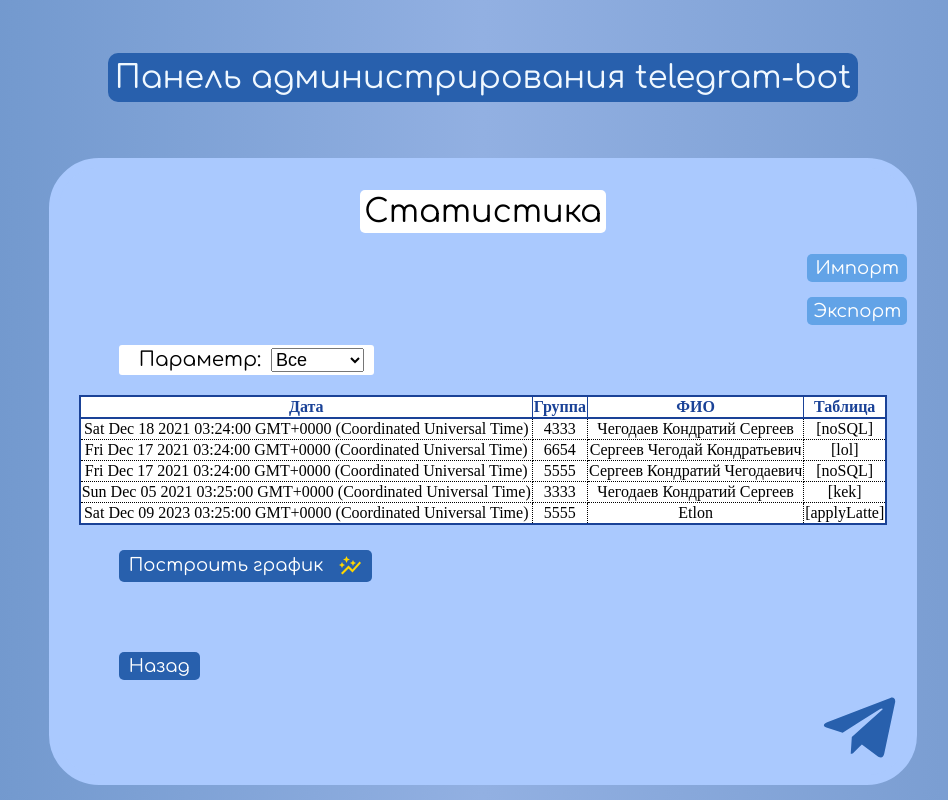
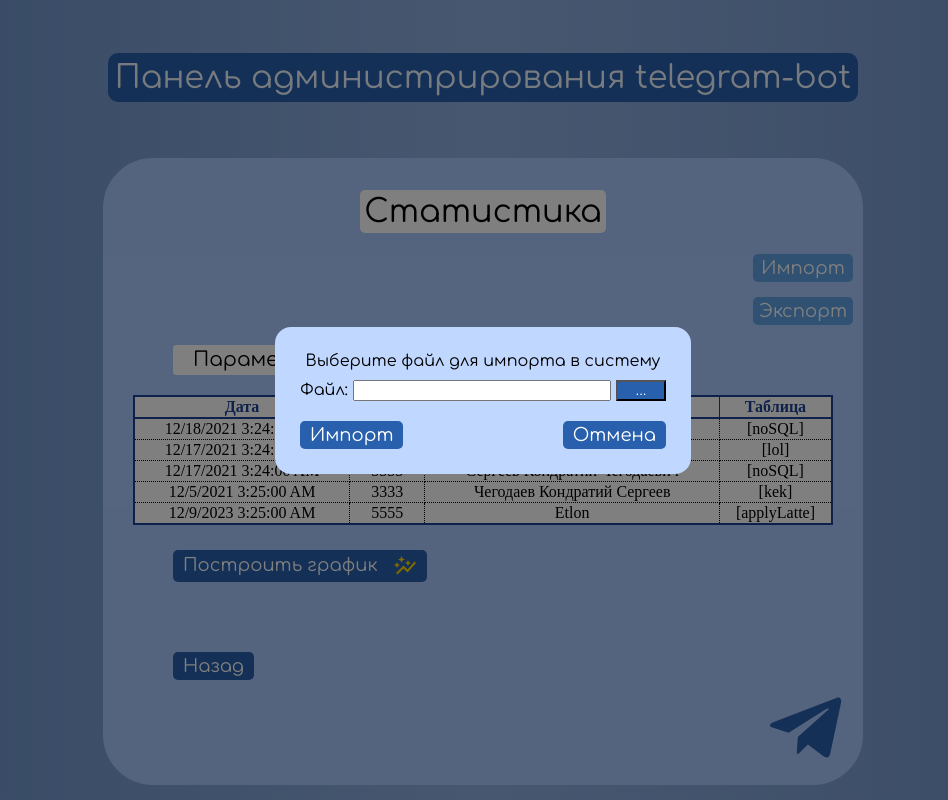
Before and after one commit to moevm/nosql2h23-tg-table, a React (Create React App) app in the folder admin_panel/: page /statistics in a window 1280 px wide. Both pictures are taken after a click on the button "Импорт". Shown: the whole page, without its empty margins (157-1105 px from the left). Built offline with nearby package versions, Linux system fonts and the light colour scheme.

Commit message:
add some dialogs 3

```diff
--- /dev/null
+++ b/admin_panel/src/components/dialogs/export_dialog.js
@@ -0,0 +1,60 @@
+import React, {useState} from 'react';
+import BaseDialog from "../base_dialog";
+import DownloadIcon from '@mui/icons-material/Download';
+
+const ExportDialog = (props) => {
+    const downloadFile = async ()=>{
+        const data = {data: props.data}
+        const blob = new Blob([JSON.stringify(data)],{type : 'application/json'})
+        const a = document.createElement('a');
+        a.download = `${filename}.json`
+        a.href = URL.createObjectURL(blob);
+        a.addEventListener('click', (e) => {
+            setTimeout(() => URL.revokeObjectURL(a.href), 30 * 1000);
+        });
+        a.click();
+        setFilename('')
+        props.setVisible(false)
+    }
+
+    const [filename,setFilename] = useState('')
+
+    return (
+        <BaseDialog visible={props.visible} setVisible={props.setVisible}>
+            <div style={{display:"flex",flexDirection: "column"}}>
+                <span>Назовите файл для экспорта</span>
+                <div style={{display:"flex",flexDirection:"row",marginTop:10}}>
+                    <label form="filename" style={{marginRight: 5, marginTop:1}}>Имя файла:</label>
+                    <input
+                        name="filename"
+                        id="filename"
+                        type="text"
+                        style={{minWidth:250}}
+                        value={filename}
+                        onChange={(event)=>{setFilename(event.target.value)}}
+                    />
+                    <span>.json</span>
+                </div>
+                <div style={{display:"flex", flexDirection:"row", marginTop:20}}>
+                    <button
+                        className='defaultButton'
+                        style={{marginRight:"auto", fontSize: 18, paddingLeft: 10, paddingRight: 10}}
+                        onClick={downloadFile}
+                    >
+                        <DownloadIcon style={{verticalAlign:"middle",marginRight:5}}/>
+                        Скачать
+                    </button>
+                    <button
+                        className='defaultButton'
+                        style={{marginLeft: "auto", fontSize: 18,paddingLeft: 10, paddingRight: 10}}
+                        onClick={()=>{props.setVisible(false)}}
+                    >
+                        Отмена
+                    </button>
+                </div>
+            </div>
+        </BaseDialog>
+    );
+};
+
+export default ExportDialog;
--- /dev/null
+++ b/admin_panel/src/components/dialogs/import_dialog.js
@@ -0,0 +1,114 @@
+import React, {useRef, useState} from 'react';
+import BaseDialog from "../base_dialog";
+
+const ImportDialog = (props) => {
+
+    const onButtonClick = () => {
+        inputFile.current.click();
+    };
+
+    const handleFileChange = (e)=>{
+        if (e.target.files[0]) {
+            setFile(e.target.files[0]);
+            setFilename(e.target.files[0].name)
+        }
+    }
+
+    const applyImport = ()=>{
+        if (file){
+            let reader = new FileReader();
+            reader.readAsText(file);
+            reader.onload = function() {
+                const res = JSON.parse(reader.result)
+                console.log(res)
+                if (res.hasOwnProperty("data")){
+                    let flag = true
+                    outerLoop:
+                    for (const element of res.data){
+                        for (const property of props.properties){
+                            if (!element.hasOwnProperty(property)){
+                                flag=false
+                                break outerLoop
+                            }
+                        }
+                    }
+                    if (flag){
+                        if (props.properties.includes("time")){
+                            for (const i of res.data.keys()){
+                                res.data[i].time = new Date(res.data[i].time)
+                            }
+                        }
+                        props.setAll(res.data)
+                        props.setCurrent(res.data)
+                        props.filter()
+                        props.setVisible(false)
+                        setFile(null)
+                        setFilename('')
+                    } else {
+                        alert("Ошибка в формате файла")
+                    }
+                } else {
+                    alert("Ошибка в формате файла")
+                }
+            };
+            reader.onerror = function(){
+                alert("Ошибка при чтении фалйа")
+            }
+        }
+    }
+
+    const [filename,setFilename] = useState('')
+    const [file,setFile] = useState(null)
+    const inputFile = useRef(null)
+
+    return (
+        <BaseDialog visible={props.visible} setVisible={props.setVisible}>
+            <div style={{display:"flex",flexDirection: "column"}}>
+                <span>Выберите файл для импорта в систему</span>
+                <div style={{display:"flex",flexDirection:"row",marginTop:10}}>
+                    <label form="filename" style={{marginRight: 5, marginTop:1}}>Файл:</label>
+                    <input
+                        name="filename"
+                        id="filename"
+                        type="text"
+                        style={{minWidth:250}}
+                        value={filename}
+                        onChange={(event)=>{setFilename(event.target.value)}}
+                    />
+                    <button
+                        style={{background: "#2860ad", marginLeft:5,color:"white",minWidth:50}}
+                        onClick={onButtonClick}
+                    >
+                        ...
+                    </button>
+                    <input
+                        type='file'
+                        id='file'
+                        ref={inputFile}
+                        style={{display: 'none'}}
+                        accept="application/JSON"
+                        onChange={handleFileChange}
+                    />
+                </div>
+                <div style={{display:"flex", flexDirection:"row", marginTop:20}}>
+                    <button
+                        className='defaultButton'
+                        style={{marginRight:"auto", fontSize: 18, paddingLeft: 10, paddingRight: 10}}
+                        onClick={applyImport}
+                    >
+                        Импорт
+                    </button>
+                    <button
+                        className='defaultButton'
+                        style={{marginLeft: "auto", fontSize: 18,paddingLeft: 10, paddingRight: 10}}
+                        onClick={()=>{props.setVisible(false)}}
+                    >
+                        Отмена
+                    </button>
+                </div>
+            </div>
+        </BaseDialog>
+    );
+};
+
+export default ImportDialog;
--- a/admin_panel/src/components/graph.js
+++ b/admin_panel/src/components/graph.js
@@ -39,7 +39,7 @@
         responsive: true,
         plugins: {
             legend: {
-                position: 'bottom',
+                position: 'bottom   ',
             },
         },
     };
--- a/admin_panel/src/components/statistics.js
+++ b/admin_panel/src/components/statistics.js
@@ -1,10 +1,9 @@
 import React, {useEffect, useState} from 'react';
-import EditUserDialog from "./dialogs/edit_user_dialog";
-import CreateIcon from "@mui/icons-material/Create";
-import AddUserDialog from "./dialogs/add_user_dialog";
 import AutoGraphIcon from '@mui/icons-material/AutoGraph';
 import SearchIcon from '@mui/icons-material/Search';
 import PlotDialog from "./dialogs/plot_dialog";
+import ExportDialog from "./dialogs/export_dialog";
+import ImportDialog from "./dialogs/import_dialog";
 
 const Statistics = (props) => {
     useEffect(()=>{
@@ -15,7 +14,9 @@
         window.location.href='/menu';
     }
 
-    let requests = [
+    const properties = ["id","time","groupNumber","name","table"]
+
+    let __requests = [
         {
             id: 1,
             time: new Date('December 18, 2021 03:24:00'),
@@ -70,15 +71,25 @@
         value: "table"
     }]
 
+    const [requests,setRequests] = useState(__requests)
     const [currentRequests, setCurrentRequests] = useState(requests)
     const [currentFilter, setCurrentFilter] = useState("")
     const [searchValue, setSearchValue] = useState("")
     const [isPlotVisible, setIsPlotVisible] = useState(false)
+    const [isExportDialogVisible, setIsExportDialogVisible] = useState(false)
+    const [isImportDialogVisible, setIsImportDialogVisible] = useState(false)
+
+    const resetFilter = ()=>{
+        // const select = document.getElementById("select_stat")
+        // select.value = ""
+        setCurrentFilter("")
+        setSearchValue("")
+    }
 
     const filterRequests = ()=>{
         let newRequests;
         if (searchValue.length>0){
-            newRequests = [...requests].filter(e=>e[currentFilter].includes(searchValue))
+            newRequests = [...requests].filter(e=>e[currentFilter].toString()   .includes(searchValue))
         } else {
             newRequests = requests
         }
@@ -93,16 +104,31 @@
                 setVisible={setIsPlotVisible}
                 requests={currentRequests}
             />
+            <ExportDialog
+                visible={isExportDialogVisible}
+                setVisible={setIsExportDialogVisible}
+                data={currentRequests}
+            />
+            <ImportDialog
+                visible={isImportDialogVisible}
+                setVisible={setIsImportDialogVisible}
+                setCurrent={setCurrentRequests}
+                setAll={setRequests}
+                properties={properties}
+                filter={resetFilter}
+            />
             <div style={{display: "flex", flexDirection: "column", minWidth: 400}}>
                 <button
                     className='defaultButton'
                     style={{background: '#62A3E7', marginLeft:"auto", fontSize: 18, minWidth: 100}}
+                    onClick={()=>{setIsImportDialogVisible(true)}}
                 >
                     Импорт
                 </button>
                 <button
                     className='defaultButton'
                     style={{background: '#62A3E7', marginTop: 15, marginLeft:"auto", fontSize: 18, minWidth: 100}}
+                    onClick={()=>{setIsExportDialogVisible(true)}}
                 >
                     Экспорт
                 </button>
@@ -110,7 +136,7 @@
             <div style={{display:"flex",flexDirection:"row"}}>
                 <div className="params">
                     <span>Параметр:</span>
-                    <select style={{marginLeft: 10, fontSize: 18}} onChange={(event)=>{
+                    <select id="select_stat" style={{marginLeft: 10, fontSize: 18}} value={currentFilter} onChange={(event)=>{
                         setCurrentFilter(event.target.value)
                         if (event.target.value===""){
                             setCurrentRequests(requests)
@@ -135,7 +161,7 @@
                 }
             </div>
             <div style={{overflow: "auto",maxHeight:300}}>
-                <table className="MyTable" style={{minWidth:700}}>
+                {currentRequests.length>0 ? <table className="MyTable" style={{minWidth:700}}>
                     <thead>
                     <tr>
                         <th>
@@ -156,7 +182,7 @@
                     {currentRequests.map(request=>
                         <tr key={request.id}>
                             <td>
-                                {request.time.toString()}
+                                {`${request.time.toLocaleDateString()} ${request.time.toLocaleTimeString()}`}
                             </td>
                             <td>
                                 {request.groupNumber}
@@ -170,7 +196,7 @@
                         </tr>
                     )}
                     </tbody>
-                </table>
+                </table> : <span style={{fontSize:30,fontFamily:"Comfortaa",color:"white"}}>Данные не найдены</span>}
             </div>
             <div style={{display: "flex", flexDirection: "column"}}>
                 <button
--- a/admin_panel/src/components/users.js
+++ b/admin_panel/src/components/users.js
@@ -3,12 +3,16 @@
 import CreateIcon from '@mui/icons-material/Create';
 import AddUserDialog from "./dialogs/add_user_dialog";
 import EditUserDialog from "./dialogs/edit_user_dialog";
+import ExportDialog from "./dialogs/export_dialog";
+import ImportDialog from "./dialogs/import_dialog";
 
 const Users = (props) => {
     useEffect(()=>{
         props.setTitle("Пользователи")
     })
-    let users = [
+
+    const properties=['id','groupNumber','name','telegramId','requestCount']
+    let _users = [
         {
             id: 1,
             groupNumber: "0382",
@@ -43,10 +47,19 @@
         window.location.href='/menu';
     }
 
+    const [users,setUsers] = useState(_users)
     const [currentUsers, setCurrentUsers] = useState(users)
     const [isEditUserDialogVisible, setIsEditUserDialogVisible] = useState(false)
     const [currentEditUser, setCurrentEditUser] = useState(users[0])
     const [isAddUserDialogVisible,setIsAddUserDialogVisible] = useState(false)
+    const [isExportDialogVisible, setIsExportDialogVisible] = useState(false)
+    const [isImportDialogVisible, setIsImportDialogVisible] = useState(false)
+
+    const resetFilter = ()=>{
+        const select = document.getElementById("select_user")
+        select.value = ""
+    }
+
     const filterUsers = (param)=>{
         if (param===""){
             setCurrentUsers(users)
@@ -61,18 +74,18 @@
         const newUsers = [...users]
         newUsers.push(user)
         setCurrentUsers(newUsers)
-        users = newUsers
+        setUsers(newUsers)
     }
     const editUser = (oldUser,newUser)=>{
         let newUsers = [...users]
         newUsers = newUsers.map(item=> item.id===oldUser.id ? newUser : item)
         setCurrentUsers(newUsers)
-        users = newUsers
+        setUsers(newUsers)
     }
     const deleteUser = (user)=>{
         let newUsers = [...users].filter(e=>e.id!==user.id)
         setCurrentUsers(newUsers)
-        users = newUsers
+        setUsers(newUsers)
     }
     const launchEditUserDialog = (user)=>{
         setCurrentEditUser(user)
@@ -87,23 +100,38 @@
                 deleteUserFun={deleteUser}
                 user={currentEditUser}
             />
+            <ExportDialog
+                visible={isExportDialogVisible}
+                setVisible={setIsExportDialogVisible}
+                data={currentUsers}
+            />
+            <ImportDialog
+                visible={isImportDialogVisible}
+                setVisible={setIsImportDialogVisible}
+                setCurrent={setCurrentUsers}
+                setAll={setUsers}
+                properties={properties}
+                filter={resetFilter}
+            />
             <div style={{display: "flex", flexDirection: "column", minWidth: 400}}>
                 <button
                     className='defaultButton'
                     style={{background: '#62A3E7', marginLeft:"auto", fontSize: 18, minWidth: 100}}
+                    onClick={()=>{setIsImportDialogVisible(true)}}
                 >
                     Импорт
                 </button>
                 <button
                     className='defaultButton'
                     style={{background: '#62A3E7', marginTop: 15, marginLeft:"auto", fontSize: 18, minWidth: 100}}
+                    onClick={()=>{setIsExportDialogVisible(true)}}
                 >
                     Экспорт
                 </button>
             </div>
             <div className="params">
                 <span>Параметр:</span>
-                <select style={{marginLeft: 10, fontSize: 18}} onChange={(event)=>{filterUsers(event.target.value)}}>
+                <select id="select_user" style={{marginLeft: 10, fontSize: 18}} onChange={(event)=>{filterUsers(event.target.value)}}>
                     <option value={""}>
                         Все
                     </option>
```
